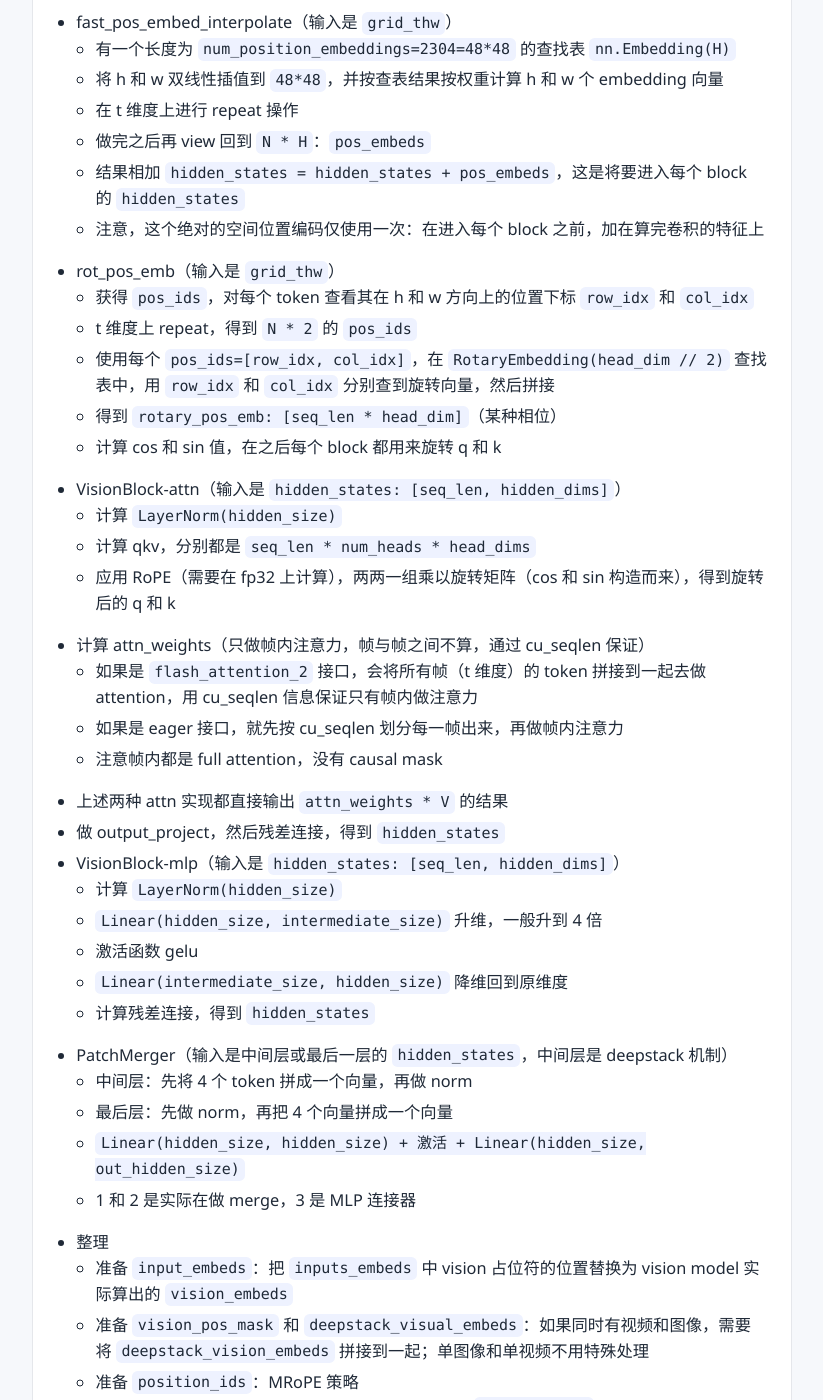
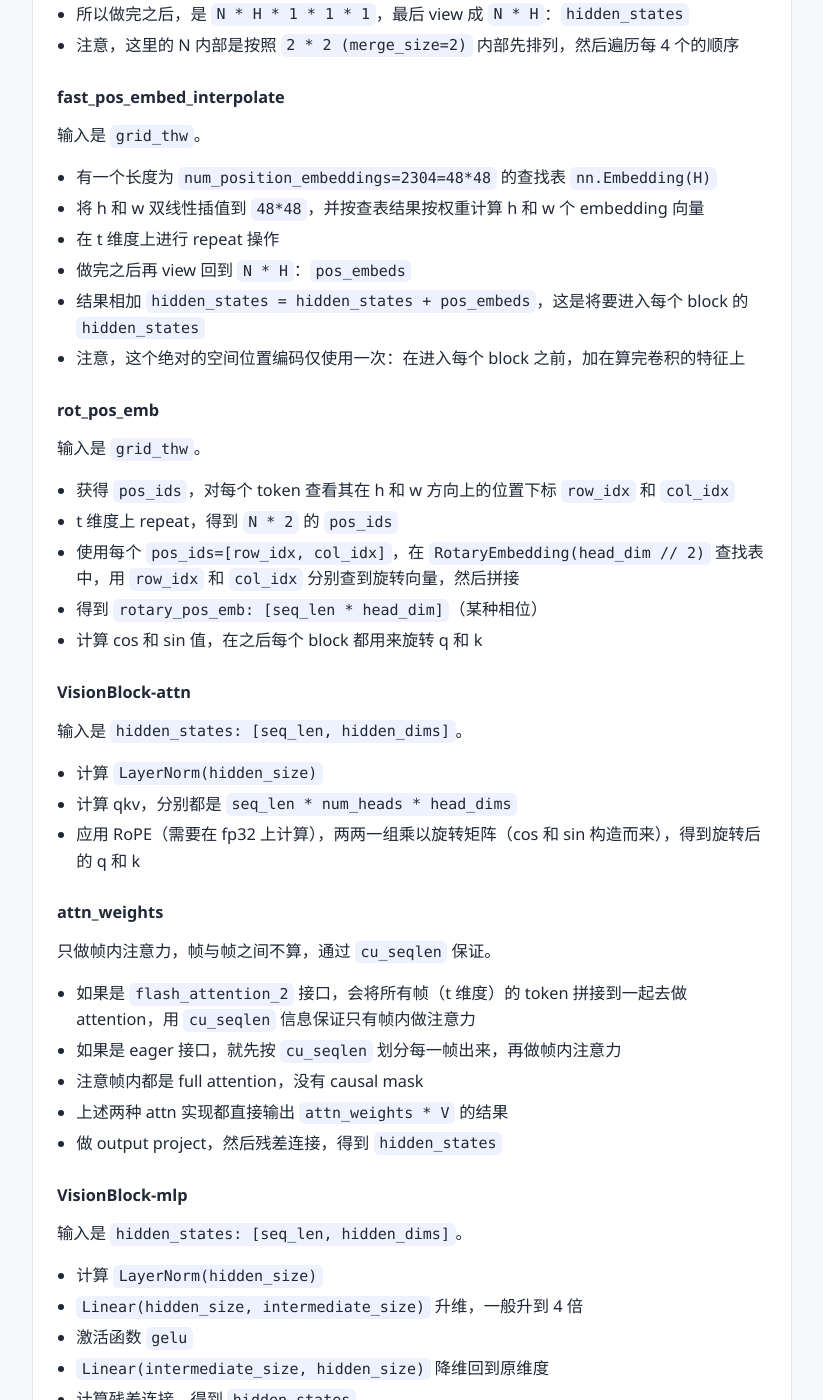
Before and after one commit to zhangyuwei1025/zhangyuwei1025.github.io, a Jekyll site: the page built from multimodal/qwen3-vl.md, in a window 1280 px wide and 1400 px high, scrolled down 3330 px. Shown: the whole window, without its empty margins (228-1051 px from the left). Built offline with Jekyll 4.4.1, drawn with Linux system fonts in a browser that asks for light colours; some of the changed text lies outside the part shown.

Commit message:
Improve markdown structure for Jekyll rendering.
Reformat the Qwen3-VL article into heading-based sections so GitHub Pages renders the technical notes more reliably as a blog post.

````diff
--- a/multimodal/qwen3-vl.md
+++ b/multimodal/qwen3-vl.md
@@ -117,52 +117,81 @@ inputs = self.processor.apply_chat_template(
 inputs = inputs.to(self.model.device)
 ```
 
-- patch_embed（输入是 `pixel_values`）
-    - 将 `pixel_values` 先 view 成 `N * C * T * H * W`
-    - 然后做 `Conv3d(C, H)`，`H=hidden_size`，`kernel_size == patch_size == stride_size`
-    - 所以做完之后，是 `N * H * 1 * 1 * 1`，最后 view 成 `N * H`：`hidden_states`
-    - 注意，这里的 N 内部是按照 `2 * 2 (merge_size=2)` 内部先排列，然后遍历每 4 个的顺序
-- fast_pos_embed_interpolate（输入是 `grid_thw`）
-    - 有一个长度为 `num_position_embeddings=2304=48*48` 的查找表 `nn.Embedding(H)`
-    - 将 h 和 w 双线性插值到 `48*48`，并按查表结果按权重计算 h 和 w 个 embedding 向量
-    - 在 t 维度上进行 repeat 操作
-    - 做完之后再 view 回到 `N * H`：`pos_embeds`
-    - 结果相加 `hidden_states = hidden_states + pos_embeds`，这是将要进入每个 block 的 `hidden_states`
-    - 注意，这个绝对的空间位置编码仅使用一次：在进入每个 block 之前，加在算完卷积的特征上
-- rot_pos_emb（输入是 `grid_thw`）
-    - 获得 `pos_ids`，对每个 token 查看其在 h 和 w 方向上的位置下标 `row_idx` 和 `col_idx`
-    - t 维度上 repeat，得到 `N * 2` 的 `pos_ids`
-    - 使用每个 `pos_ids=[row_idx, col_idx]`，在 `RotaryEmbedding(head_dim // 2)` 查找表中，用 `row_idx` 和 `col_idx` 分别查到旋转向量，然后拼接
-    - 得到 `rotary_pos_emb: [seq_len * head_dim]`（某种相位）
-    - 计算 cos 和 sin 值，在之后每个 block 都用来旋转 q 和 k
-- VisionBlock-attn（输入是 `hidden_states: [seq_len, hidden_dims]`）
-    - 计算 `LayerNorm(hidden_size)`
-    - 计算 qkv，分别都是 `seq_len * num_heads * head_dims`
-    - 应用 RoPE（需要在 fp32 上计算），两两一组乘以旋转矩阵（cos 和 sin 构造而来），得到旋转后的 q 和 k
-- 计算 attn_weights（只做帧内注意力，帧与帧之间不算，通过 cu_seqlen 保证）
-    - 如果是 `flash_attention_2` 接口，会将所有帧（t 维度）的 token 拼接到一起去做 attention，用 cu_seqlen 信息保证只有帧内做注意力
-    - 如果是 eager 接口，就先按 cu_seqlen 划分每一帧出来，再做帧内注意力
-    - 注意帧内都是 full attention，没有 causal mask
+#### patch_embed
+
+输入是 `pixel_values`。
+
+- 将 `pixel_values` 先 view 成 `N * C * T * H * W`
+- 然后做 `Conv3d(C, H)`，`H=hidden_size`，`kernel_size == patch_size == stride_size`
+- 所以做完之后，是 `N * H * 1 * 1 * 1`，最后 view 成 `N * H`：`hidden_states`
+- 注意，这里的 N 内部是按照 `2 * 2 (merge_size=2)` 内部先排列，然后遍历每 4 个的顺序
+
+#### fast_pos_embed_interpolate
+
+输入是 `grid_thw`。
+
+- 有一个长度为 `num_position_embeddings=2304=48*48` 的查找表 `nn.Embedding(H)`
+- 将 h 和 w 双线性插值到 `48*48`，并按查表结果按权重计算 h 和 w 个 embedding 向量
+- 在 t 维度上进行 repeat 操作
+- 做完之后再 view 回到 `N * H`：`pos_embeds`
+- 结果相加 `hidden_states = hidden_states + pos_embeds`，这是将要进入每个 block 的 `hidden_states`
+- 注意，这个绝对的空间位置编码仅使用一次：在进入每个 block 之前，加在算完卷积的特征上
+
+#### rot_pos_emb
+
+输入是 `grid_thw`。
+
+- 获得 `pos_ids`，对每个 token 查看其在 h 和 w 方向上的位置下标 `row_idx` 和 `col_idx`
+- t 维度上 repeat，得到 `N * 2` 的 `pos_ids`
+- 使用每个 `pos_ids=[row_idx, col_idx]`，在 `RotaryEmbedding(head_dim // 2)` 查找表中，用 `row_idx` 和 `col_idx` 分别查到旋转向量，然后拼接
+- 得到 `rotary_pos_emb: [seq_len * head_dim]`（某种相位）
+- 计算 cos 和 sin 值，在之后每个 block 都用来旋转 q 和 k
+
+#### VisionBlock-attn
+
+输入是 `hidden_states: [seq_len, hidden_dims]`。
+
+- 计算 `LayerNorm(hidden_size)`
+- 计算 qkv，分别都是 `seq_len * num_heads * head_dims`
+- 应用 RoPE（需要在 fp32 上计算），两两一组乘以旋转矩阵（cos 和 sin 构造而来），得到旋转后的 q 和 k
+
+#### attn_weights
+
+只做帧内注意力，帧与帧之间不算，通过 `cu_seqlen` 保证。
+
+- 如果是 `flash_attention_2` 接口，会将所有帧（t 维度）的 token 拼接到一起去做 attention，用 `cu_seqlen` 信息保证只有帧内做注意力
+- 如果是 eager 接口，就先按 `cu_seqlen` 划分每一帧出来，再做帧内注意力
+- 注意帧内都是 full attention，没有 causal mask
 - 上述两种 attn 实现都直接输出 `attn_weights * V` 的结果
-- 做 output_project，然后残差连接，得到 `hidden_states`
-- VisionBlock-mlp（输入是 `hidden_states: [seq_len, hidden_dims]`）
-    - 计算 `LayerNorm(hidden_size)`
-    - `Linear(hidden_size, intermediate_size)` 升维，一般升到 4 倍
-    - 激活函数 gelu
-    - `Linear(intermediate_size, hidden_size)` 降维回到原维度
-    - 计算残差连接，得到 `hidden_states`
-- PatchMerger（输入是中间层或最后一层的 `hidden_states`，中间层是 deepstack 机制）
-    - 中间层：先将 4 个 token 拼成一个向量，再做 norm
-    - 最后层：先做 norm，再把 4 个向量拼成一个向量
-    - `Linear(hidden_size, hidden_size) + 激活 + Linear(hidden_size, out_hidden_size)`
-    - 1 和 2 是实际在做 merge，3 是 MLP 连接器
-- 整理
-    - 准备 `input_embeds`：把 `inputs_embeds` 中 vision 占位符的位置替换为 vision model 实际算出的 `vision_embeds`
-    - 准备 `vision_pos_mask` 和 `deepstack_visual_embeds`：如果同时有视频和图像，需要将 `deepstack_vision_embeds` 拼接到一起；单图像和单视频不用特殊处理
-    - 准备 `position_ids`：MRoPE 策略
-        - prefill 阶段，对 text/image/video 分别给 thw 的 `position_ids`，额外记录一个 `mrope_position_deltas`，值为当前 `pos_id` 的最大编号减去 padding 后 token 数目；为了记录当前最大 `position_ids` 编号，方便后面 decoding 阶段从这里累加。padding 部分的 thw 都默认是 1。
-        - decoding 阶段，直接在 `mrope_position_deltas` 基础上，结合 kv-cache 的 `seq_len`，为将要生成的 next token 分配 `pos_id`
-        - 例子：2 个左 padding 位，3 个文本 token，4（2x2）个 image token，8（2x2x2）个 video token，在 prefill 完成之后的 `pos_id`：
+- 做 output project，然后残差连接，得到 `hidden_states`
+
+#### VisionBlock-mlp
+
+输入是 `hidden_states: [seq_len, hidden_dims]`。
+
+- 计算 `LayerNorm(hidden_size)`
+- `Linear(hidden_size, intermediate_size)` 升维，一般升到 4 倍
+- 激活函数 `gelu`
+- `Linear(intermediate_size, hidden_size)` 降维回到原维度
+- 计算残差连接，得到 `hidden_states`
+
+#### PatchMerger
+
+输入是中间层或最后一层的 `hidden_states`，中间层是 deepstack 机制。
+
+- 中间层：先将 4 个 token 拼成一个向量，再做 norm
+- 最后层：先做 norm，再把 4 个向量拼成一个向量
+- `Linear(hidden_size, hidden_size) + 激活 + Linear(hidden_size, out_hidden_size)`
+- 前两步是在做 merge，最后一步是 MLP 连接器
+
+#### 整理
+
+- 准备 `input_embeds`：把 `inputs_embeds` 中 vision 占位符的位置替换为 vision model 实际算出的 `vision_embeds`
+- 准备 `vision_pos_mask` 和 `deepstack_visual_embeds`：如果同时有视频和图像，需要将 `deepstack_vision_embeds` 拼接到一起；单图像和单视频不用特殊处理
+- 准备 `position_ids`：MRoPE 策略
+    - prefill 阶段，对 text/image/video 分别给 thw 的 `position_ids`，额外记录一个 `mrope_position_deltas`，值为当前 `pos_id` 的最大编号减去 padding 后 token 数目；为了记录当前最大 `position_ids` 编号，方便后面 decoding 阶段从这里累加。padding 部分的 thw 都默认是 1。
+    - decoding 阶段，直接在 `mrope_position_deltas` 基础上，结合 kv-cache 的 `seq_len`，为将要生成的 next token 分配 `pos_id`
+    - 例子：2 个左 padding 位，3 个文本 token，4（2x2）个 image token，8（2x2x2）个 video token，在 prefill 完成之后的 `pos_id`：
 
 ```text
 t [1,1, 0,1,2, 3,3,3,3, 7,7,7,7,8,8,8,8]
@@ -176,41 +205,55 @@ w [1,1, 0,1,2, 3,4,3,4, 7,8,7,8,7,8,7,8]
 
 ### TextModel
 
-- 输入信息有以下几个部分：
-    - `position_ids`
-    - `attention_mask`（具体是左 padding 的 mask）
-    - `past_key_values`（kv-cache）
-    - `inputs_embeds`（包含视觉文本 embeddings）
-    - `cache_position`（当前已经做了几步解码）
-    - `visual_pos_masks`（标记哪些位置是视觉部分）
-    - `deepstack_visual_embeds`（ViT 某些层拿到的 embedding）
+#### 输入信息
+
+- `position_ids`
+- `attention_mask`（具体是左 padding 的 mask）
+- `past_key_values`（kv-cache）
+- `inputs_embeds`（包含视觉文本 embeddings）
+- `cache_position`（当前已经做了几步解码）
+- `visual_pos_masks`（标记哪些位置是视觉部分）
+- `deepstack_visual_embeds`（ViT 某些层拿到的 embedding）
+
+#### causal mask
+
 - 添加 `causal_mask`，更新 `attention_mask`：pad 行列全 0，其余部分下三角矩阵
-- MRoPE
-    - 先分别计算 thw 三个数字对应的 freqs 向量
-    - 将 pos_id 从 `[TTT...HHH...WWW]` 转成 interleaved `[THTHWHTHW...TT]`，按这个排列顺序将对应 freqs 填进来
-    - thw 三者的分配比例是 `[24, 20, 20]`，先按 thw 交替做，多余的 t 都在最后
-    - 得到的 `position_embeddings` 会在后续每个 decoder layer 使用
-- Attention
-    - 有 pre-norm，是 RMSNorm，在 hidden_dim 维度上做
-    - 支持传入 `num_attention_heads`，可支持 MHA / GQA / MQA
-    - 做了 qk norm，在 head_dim 维度内做 RMSNorm
-    - kv-cache 更新，有一个 Cache 类，有 `update` 方法
-    - 最后做残差连接
-- FFN
-    - 有 pre-norm，代码里写的是 post-attn-layernorm
-    - 非 moe 版本：普通 SwiGLU，`down_proj(act_fn(gate_proj(x) * up_proj(x)))`，一般 up 到 `4 * hidden_size`，down 回 `hidden_size`
-    - moe 版本：
-        - `Linear(hidden_size, num_experts)` 获得每个专家的 logits
-        - softmax 后选 topk 个专家，k 个专家再归一化，得到每个专家权重
-        - 专家网络是 SwiGLU 的 FFN，每个专家是 `down_e(act_fn(gate_e(x) * up_e(x)))`，一般 up 到 `hidden_size`，down 回 `moe_intermediate_size`
-        - 实际运行时，会把不同 token 分配给不同专家，每个专家收集要处理的若干 token，一起处理。训练和推理时表现不同：
-            - 训练时：只计算当前 batch 的 token 分配给的那些专家，for 循环每个专家，同时处理多个 token
-            - 推理时：所有专家都计算，每个专家并行做 FFN，然后所有专家加权求和（实际上大多数专家权重是 0）
-        - 为什么这么做？
-            - 训练时这样省显存，能拉大 batch size
-            - 推理时这样更快，减少 latency
-    - 最后做残差连接
-- deepstack_process
-    - 指定层才做，把之前存好的 vision embedding 以残差连接方式加在当前 vision 部分的 `hidden_states` 上
-- head
-    - 做下一个 token 预测：`nn.Linear(hidden_size, vocab_size)`。
+
+#### MRoPE
+
+- 先分别计算 thw 三个数字对应的 freqs 向量
+- 将 pos_id 从 `[TTT...HHH...WWW]` 转成 interleaved `[THTHWHTHW...TT]`，按这个排列顺序将对应 freqs 填进来
+- thw 三者的分配比例是 `[24, 20, 20]`，先按 thw 交替做，多余的 t 都在最后
+- 得到的 `position_embeddings` 会在后续每个 decoder layer 使用
+
+#### Attention
+
+- 有 pre-norm，是 RMSNorm，在 hidden_dim 维度上做
+- 支持传入 `num_attention_heads`，可支持 MHA / GQA / MQA
+- 做了 qk norm，在 head_dim 维度内做 RMSNorm
+- kv-cache 更新，有一个 Cache 类，有 `update` 方法
+- 最后做残差连接
+
+#### FFN
+
+- 有 pre-norm，代码里写的是 post-attn-layernorm
+- 非 moe 版本：普通 SwiGLU，`down_proj(act_fn(gate_proj(x) * up_proj(x)))`，一般 up 到 `4 * hidden_size`，down 回 `hidden_size`
+- moe 版本：
+    - `Linear(hidden_size, num_experts)` 获得每个专家的 logits
+    - softmax 后选 topk 个专家，k 个专家再归一化，得到每个专家权重
+    - 专家网络是 SwiGLU 的 FFN，每个专家是 `down_e(act_fn(gate_e(x) * up_e(x)))`，一般 up 到 `hidden_size`，down 回 `moe_intermediate_size`
+    - 实际运行时，会把不同 token 分配给不同专家，每个专家收集要处理的若干 token，一起处理。训练和推理时表现不同：
+        - 训练时：只计算当前 batch 的 token 分配给的那些专家，for 循环每个专家，同时处理多个 token
+        - 推理时：所有专家都计算，每个专家并行做 FFN，然后所有专家加权求和（实际上大多数专家权重是 0）
+    - 为什么这么做？
+        - 训练时这样省显存，能拉大 batch size
+        - 推理时这样更快，减少 latency
+- 最后做残差连接
+
+#### deepstack_process
+
+- 指定层才做，把之前存好的 vision embedding 以残差连接方式加在当前 vision 部分的 `hidden_states` 上
+
+#### head
+
+- 做下一个 token 预测：`nn.Linear(hidden_size, vocab_size)`。
````
